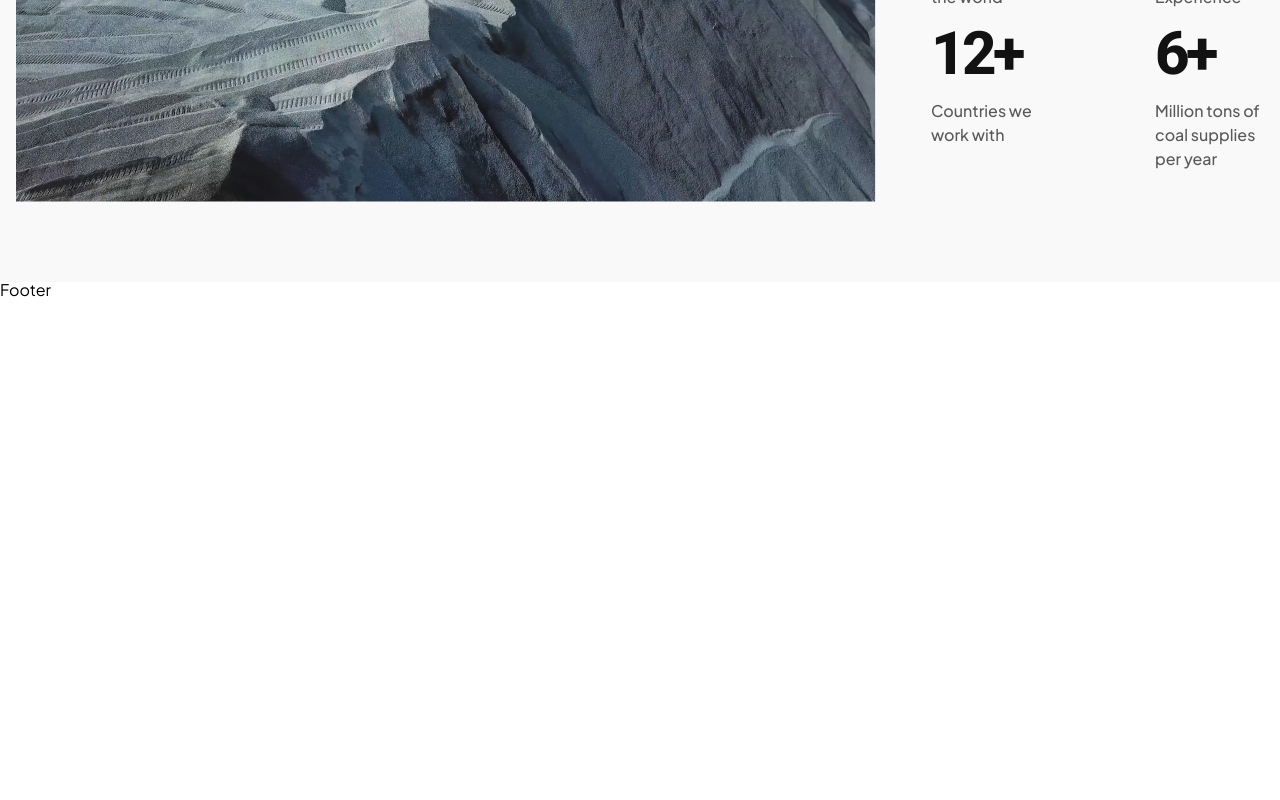
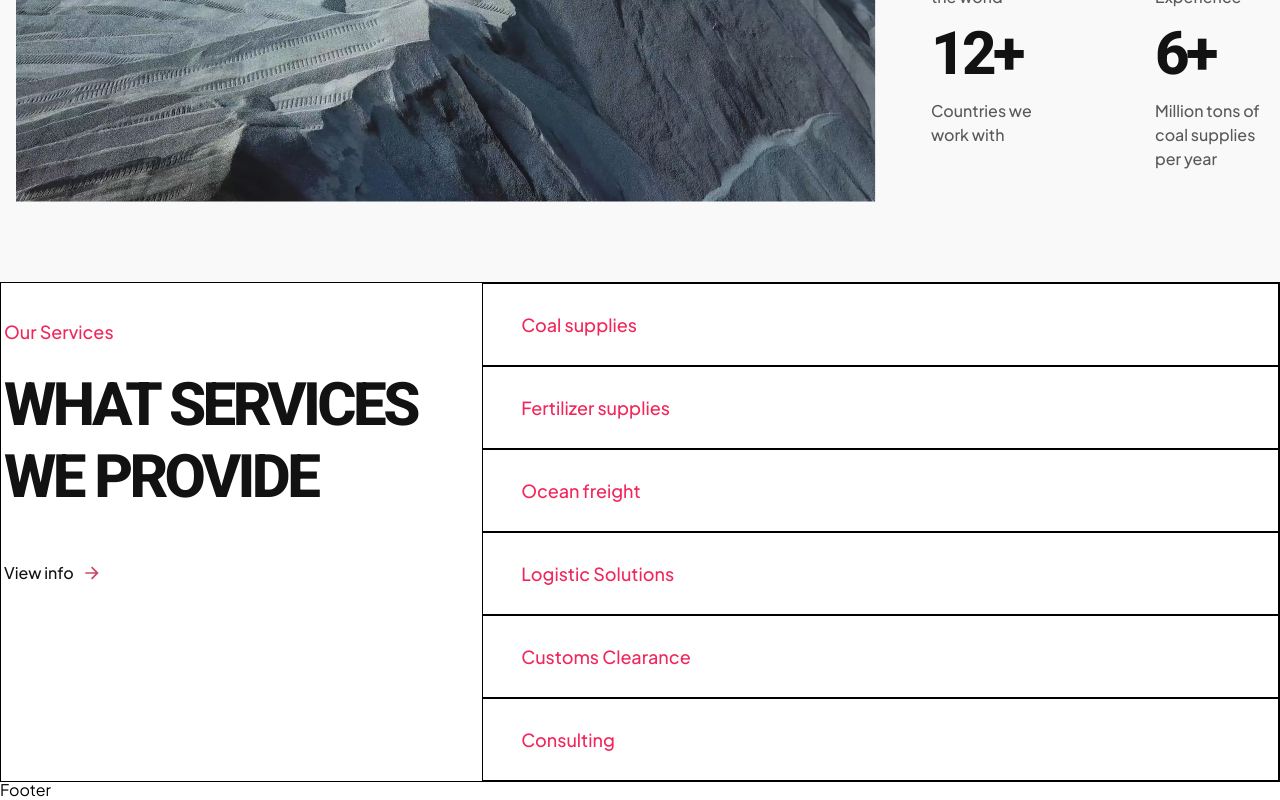
Before and after one commit to RomanKoriachko/ftorex, a React (Create React App) app: page / in a window 1280 px wide. Shown: the part 2209-3009 px from the top of the page. Before the commit the page ends 2509 px from the top, so only its background shows below. Built offline with nearby package versions, Linux system fonts and the light colour scheme.

Commit message:
add ServicesSection

```diff
--- /dev/null
+++ b/src/components/ServicesSection/ServicesSection.js
@@ -0,0 +1,41 @@
+import React from 'react'
+import './ServicesSection.scss'
+
+const ServicesSection = () => {
+    console.log((window.innerWidth - 1330) / 2)
+    const width = (window.innerWidth - 1330) / 2 + 1300
+
+    return (
+        <section className="services-section">
+            <div
+                className="services-container"
+                style={{
+                    width: width,
+                }}
+            >
+                <div className="services-row">
+                    <div>
+                        <p className="small-header">Our Services</p>
+                        <p className="big-header">what services we provide</p>
+                        <button className="sevices-btn">
+                            <div className="row btn-content-row">
+                                <p>View info</p>
+                                <div className="btn-arrow"></div>
+                            </div>
+                        </button>
+                    </div>
+                    <div className="services-items">
+                        <div>Coal supplies</div>
+                        <div>Fertilizer supplies </div>
+                        <div>Ocean freight</div>
+                        <div>Logistic Solutions</div>
+                        <div>Customs Clearance</div>
+                        <div>Consulting</div>
+                    </div>
+                </div>
+            </div>
+        </section>
+    )
+}
+
+export default ServicesSection
--- /dev/null
+++ b/src/components/ServicesSection/ServicesSection.scss
@@ -0,0 +1,50 @@
+@import '../../style';
+
+.services-section {
+    background: #ffffff;
+    border: 1px solid #000000;
+    .services-container {
+        margin-right: 0;
+        margin-left: auto;
+    }
+    .services-row {
+        display: grid;
+        grid-template-columns: 1.2fr 2fr;
+    }
+    .small-header {
+        margin-top: 35px;
+        margin-bottom: 24px;
+    }
+    .big-header {
+        margin-bottom: 48px;
+    }
+    .sevices-btn {
+        @include buttonWithArrow();
+        color: #121212;
+        padding: 0px;
+        background-color: transparent;
+        .btn-arrow {
+            background-image: url(../../assets/button-arr-red.svg);
+        }
+        p {
+            font-weight: 500;
+            font-size: 16px;
+            line-height: 150%;
+        }
+    }
+    .services-items {
+        font-family: 'Plus Jakarta Sans';
+        font-weight: 500;
+        font-size: 18px;
+        line-height: 150%;
+        color: #f1275b;
+        > div {
+            padding: 27px 38px;
+            border: 1px solid #000000;
+            &:hover {
+                background: #5b5b5b;
+                color: white;
+            }
+        }
+    }
+}
--- a/src/container/Main/Main.js
+++ b/src/container/Main/Main.js
@@ -2,7 +2,8 @@ import React from 'react'
 import './Main.scss'
 import IndicatorsSection from '../../components/IndicatorsSection/IndicatorsSection'
 import IntroduceSection from '../../components/IntroduceSection/IntroduceSection'
-import ProductsSection from '../../components/SliderComponent/ProductsSection'
+import ProductsSection from '../../components/ProductsSection/ProductsSection'
+import ServicesSection from '../../components/ServicesSection/ServicesSection'
 
 const Main = () => {
     return (
@@ -10,6 +11,7 @@ const Main = () => {
             <IntroduceSection />
             <ProductsSection />
             <IndicatorsSection />
+            <ServicesSection />
         </main>
     )
 }
```
Also changed, not shown: src/components/ProductsSection/ProductsSection.js (renamed from src/components/SliderComponent/ProductsSection.js), src/components/ProductsSection/ProductsSection.scss (renamed from src/components/SliderComponent/ProductsSection.scss).
